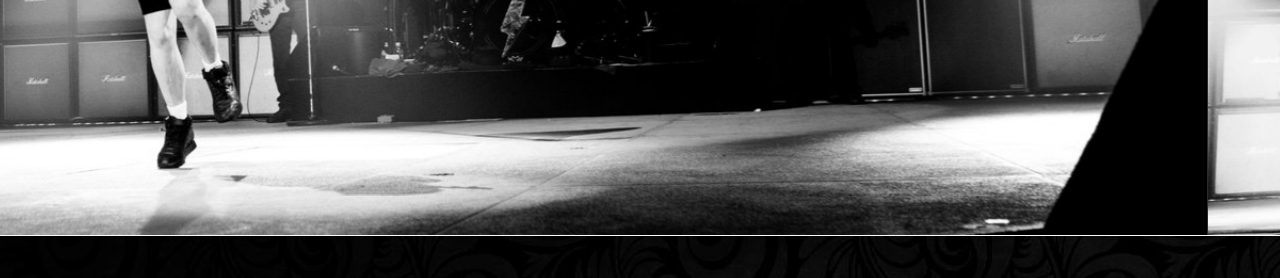
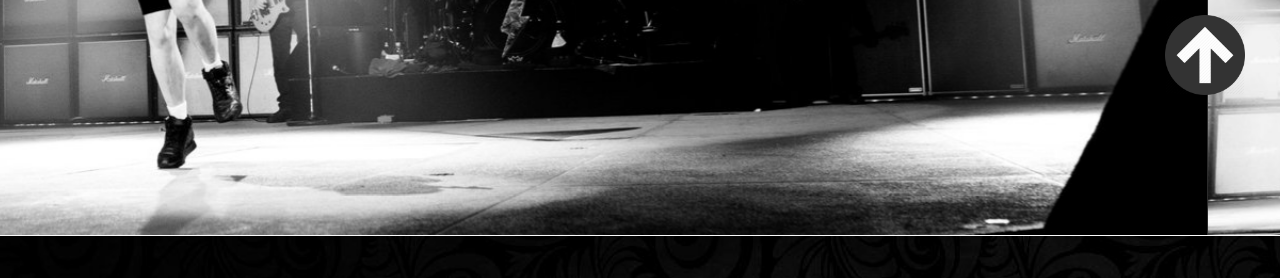
Before and after one commit to DanielJMaia/milestone-project-1-band, a plain HTML site: page index.html in a window 1280 px wide. Shown: the part 690-968 px from the top of the page. Drawn offline with nearby package versions, Linux system fonts and the light colour scheme.

Commit message:
added navigation button on bottom right, removed some redundant classes from elements

```diff
--- a/assets/css/style.css
+++ b/assets/css/style.css
@@ -24,6 +24,7 @@ h2 {
     width: 100%;
     background-color: rgba(0, 0, 0, 0.5);
 }
+
 
 /*------------------------------------------ Navbar */
 
@@ -57,6 +58,14 @@ h2 {
 .active {
     font-weight: 200;
     color: rgb(167, 167, 167);
+}
+
+.fixedbutton {
+    position: fixed;
+    bottom: 15px;
+    right: 35px;
+    height: 5rem;
+    width: 5rem;
 }
 
 /*------------------------------------------ Hover.css */
--- a/index.html
+++ b/index.html
@@ -19,12 +19,13 @@
 
     <!-- Navigation Bar -->
 
-    <div class="container-fluid navbar-container text-center navbar">
+    <div class="container-fluid navbar-container text-center navbar" id="navigation">
+        <a href="#navigation"><img src="assets/images/arrow-up.png" class="fixedbutton"></a>
 
         <nav class="navbar navbar-expand-md navbar-dark">
             <button class="navbar-toggler" type="button" data-toggle="collapse" data-target="#navbarTogglerDemo01" aria-controls="navbarTogglerDemo01" aria-expanded="false" aria-label="Toggle navigation">
-    <span class="navbar-toggler-icon"></span>
-  </button>
+         <span class="navbar-toggler-icon"></span>
+         </button>
             <div class="collapse navbar-collapse" id="navbarTogglerDemo01">
                 <ul class="navbar-nav mr-auto">
                     <li class="nav-item mr-2"><a class="nav-link" href="index.html">Home</a></li>
@@ -75,7 +76,7 @@
 
     <div class="container-fluid music-container" id="videos">
 
-        <div class="main-row col-12 ">
+        <div class="row col-12">
             <div class="col-12 mainvideocontainer embed-responsive embed-responsive-16by9" align="center">
                 <iframe class="frame-border embed-responsive-item" width="342" height="256" src="https://www.youtube.com/embed/v2AC41dglnM"></iframe>
             </div>
```
Also changed, not shown: assets/images/arrow-up.png (added).
